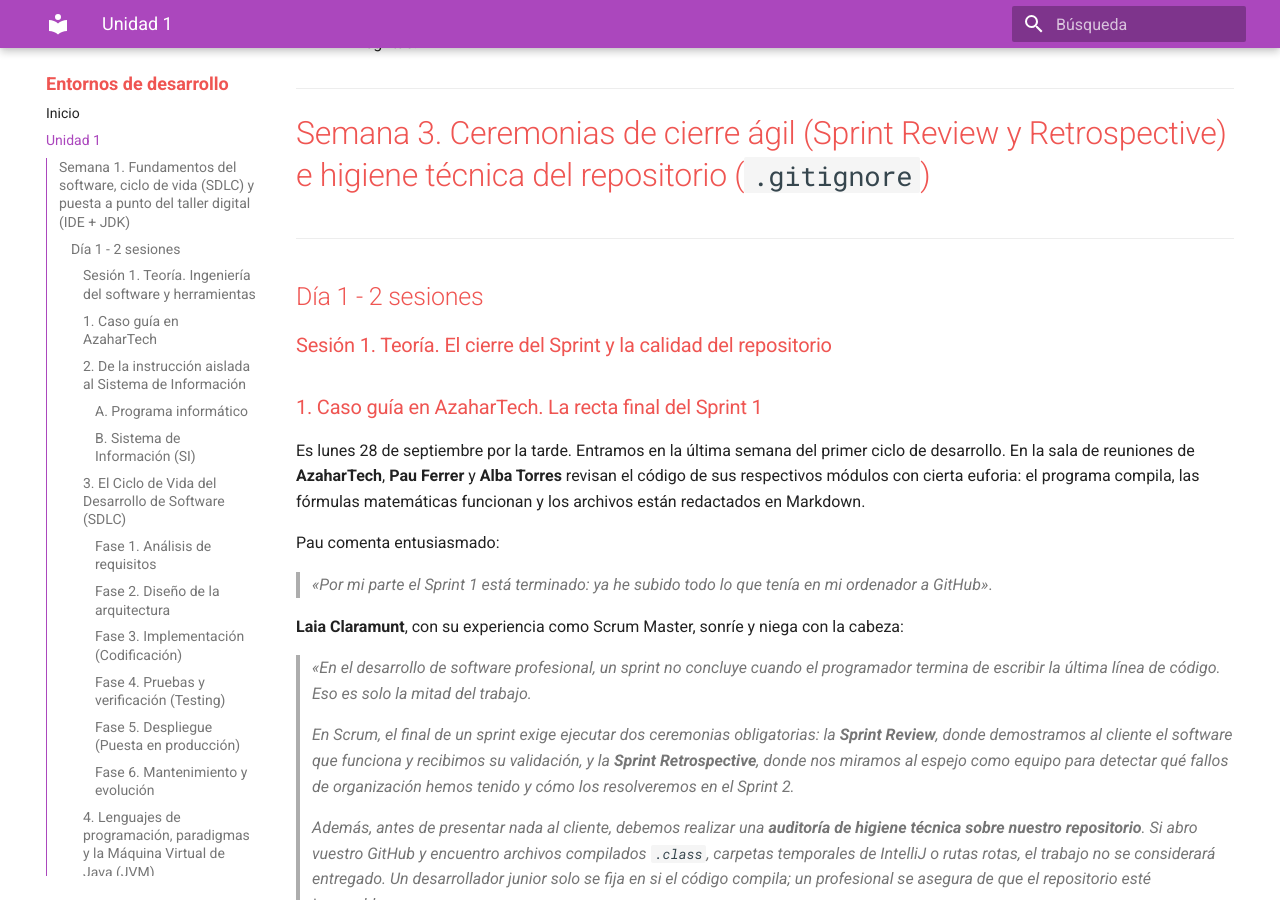
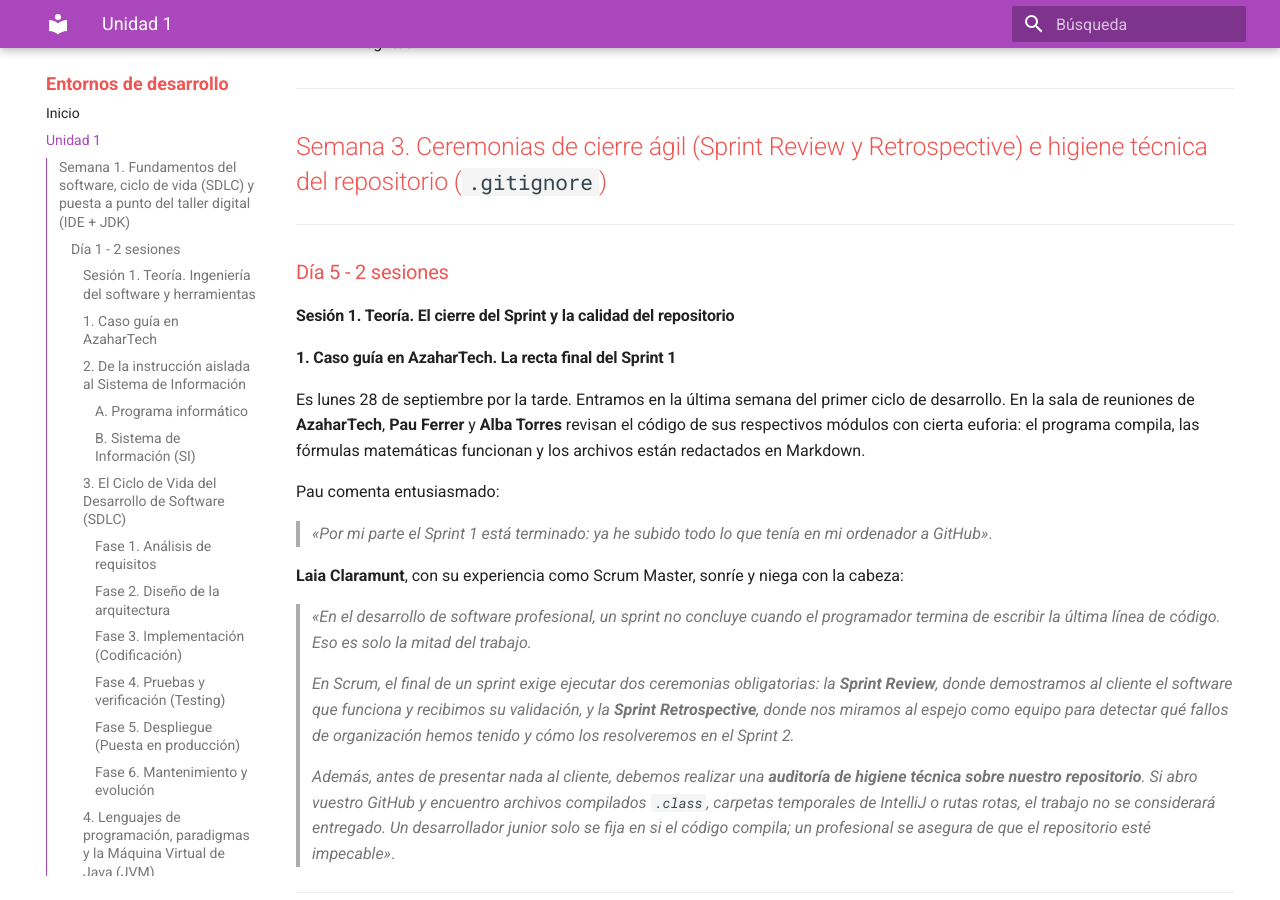
Before and after one commit to garmarcj/DAM-ED-20262027, an MkDocs documentation site: the page built from docs/unidad1.md, in a window 1280 px wide and 900 px high, scrolled down 20724 px. Built offline with MkDocs 1.6.1 and Material for MkDocs 9.7.7, drawn with Linux system fonts in a browser that asks for light colours.

Commit message:
[Curso 2026-2027] Cambios menores en la semana 3 de la unidad 1

````diff
--- a/docs/unidad1.md
+++ b/docs/unidad1.md
@@ -776,15 +776,15 @@ Desarrollo de una solución informática multiplataforma para optimizar los proc
 
 ---
 
-# Semana 3. Ceremonias de cierre ágil (Sprint Review y Retrospective) e higiene técnica del repositorio (`.gitignore`)
+## Semana 3. Ceremonias de cierre ágil (Sprint Review y Retrospective) e higiene técnica del repositorio (`.gitignore`)
 
 ---
 
-## Día 1 - 2 sesiones
+### Día 5 - 2 sesiones
 
-### Sesión 1. Teoría. El cierre del Sprint y la calidad del repositorio
+#### Sesión 1. Teoría. El cierre del Sprint y la calidad del repositorio
 
-### 1. Caso guía en AzaharTech. La recta final del Sprint 1
+#### 1. Caso guía en AzaharTech. La recta final del Sprint 1
 
 Es lunes 28 de septiembre por la tarde. Entramos en la última semana del primer ciclo de desarrollo. En la sala de reuniones de **AzaharTech**, **Pau Ferrer** y **Alba Torres** revisan el código de sus respectivos módulos con cierta euforia: el programa compila, las fórmulas matemáticas funcionan y los archivos están redactados en Markdown.
 
@@ -800,7 +800,7 @@ Pau comenta entusiasmado:
 
 ---
 
-### 2. Las ceremonias de cierre del Sprint: Review frente a Retrospective
+#### 2. Las ceremonias de cierre del Sprint: Review frente a Retrospective
 
 En los modelos predictivos clásicos (*modelo en cascada*), los proyectos terminaban con una entrega masiva y fría de documentos al cabo de meses. Scrum introduce dos eventos de inspección y adaptación al término de cada ciclo de 3 semanas:
 
@@ -817,12 +817,12 @@ En los modelos predictivos clásicos (*modelo en cascada*), los proyectos termin
 └───────────────────────────────┴─────────────────────────────────────────────────────────┘
 ```
 
-#### A. La Revisión del Sprint (*Sprint Review*)
+##### A. La Revisión del Sprint (*Sprint Review*)
 * **Objetivo** Inspeccionar el **Incremento de Software** completado durante las 3 semanas y adaptar el *Product Backlog* según las impresiones del cliente.
 * **Dinámica.** El equipo realiza una demostración en vivo del software funcionando (la clase `MiProyecto.java` del caso guía o de su proyecto propio). Se explican las decisiones tomadas y se verifica si se ha cumplido la **Definición de Hecho (*Definition of Done - DoD*)**.
 * **El valor del feedback.** El cliente puede solicitar ajustes para el siguiente sprint (*ejemplo: «necesitamos que el tiempo de espera no supere los 5 segundos»*), los cuales se incorporan de forma natural al backlog del Sprint 2.
 
-#### B. La Retrospectiva del Sprint (*Sprint Retrospective*)
+##### B. La Retrospectiva del Sprint (*Sprint Retrospective*)
 * **Objetivo.** Analizar la salud operativa del equipo de desarrollo, identificando qué prácticas han funcionado y qué obstáculos técnicos o humanos han frenado el ritmo de trabajo.
 * **El método de las 3 columnas de AzaharTech:**
     1. **Mantener (*Keep*).** Buenas prácticas consolidadas (*por ejemplo, diseñar en PSeInt antes de picar Java ahorraron errores; los commits convencionales facilitaron rastrear cambios*).
@@ -831,11 +831,11 @@ En los modelos predictivos clásicos (*modelo en cascada*), los proyectos termin
 
 ---
 
-### 3. Principios de higiene técnica. El control estricto de `.gitignore`
+#### 3. Principios de higiene técnica. El control estricto de `.gitignore`
 
 Uno de los errores más graves que comete un desarrollador novel al utilizar Git es confundir un **repositorio de código fuente** con una **carpeta compartida en la nube** (como Google Drive o NextCloud).
 
-#### ¿Por qué jamás deben subirse archivos binarios o temporales al repositorio?
+##### ¿Por qué jamás deben subirse archivos binarios o temporales al repositorio?
 1. **Contaminación del historial.** Los archivos compilados (`.class`, `.jar`, `.exe`) son binarios que cambian por completo cada vez que recompilas. Si los subes a Git, la base de datos del repositorio aumentará de tamaño de forma exponencial con información inútil.
 2. **Conflictos entre sistemas operativos.** Si subes la carpeta oculta `.idea/` o los archivos de configuración local de tu ordenador con Windows, cuando otro compañero (o el profesor que califica en GNU/Linux) clone el repositorio, el proyecto colapsará porque las rutas de disco no coincidirán.
 3. **Seguridad.** Los archivos temporales pueden contener credenciales de sesión, rutas absolutas privadas de tu disco duro o cachés del sistema.
@@ -849,7 +849,7 @@ Uno de los errores más graves que comete un desarrollador novel al utilizar Git
                                                  └── .idea/workspace.xml◄── [ERROR GRAVE: privado]
 ```
 
-#### El archivo `.gitignore`: el guardián de la limpieza
+##### El archivo `.gitignore`: el guardián de la limpieza
 El archivo `.gitignore` situado en la raíz del proyecto le indica al motor de Git qué archivos y directorios debe **ignorar por completo**, impidiendo que aparezcan en el *Staging Area* aunque se modifiquen en el disco duro.
 
 * **Patrones y comodines estándar:**
@@ -860,7 +860,7 @@ El archivo `.gitignore` situado en la raíz del proyecto le indica al motor de G
 
 ---
 
-### Sesión 2. Laboratorio práctico guiado. Auditoría de higiene y purga del repositorio
+#### Sesión 2. Laboratorio práctico guiado. Auditoría de higiene y purga del repositorio
 Alba Torres y Pau Ferrer abren la terminal integrada de IntelliJ:
 > *«Ha llegado el momento de auditar nuestro repositorio antes de la entrega formal. Vamos a comprobar el estado de los archivos con Git, aprenderemos a eliminar del seguimiento cualquier archivo temporal que se haya colado por accidente y consolidaremos el archivo `.gitignore` definitivo de AzaharTech»*.
 
@@ -870,7 +870,7 @@ Aquí tienes la reescritura completa de los cuatro pasos adaptada al entorno **1
 
 ---
 
-#### Paso 1. Auditoría visual de archivos en el árbol de proyectos de IntelliJ
+##### Paso 1. Auditoría visual de archivos en el árbol de proyectos de IntelliJ
 
 1. Abre tu proyecto en **IntelliJ IDEA**.
 2. Despliega la ventana lateral del explorador de proyectos pulsando el atajo **`Alt + 1`**.
@@ -886,7 +886,7 @@ Aquí tienes la reescritura completa de los cuatro pasos adaptada al entorno **1
 
 ---
 
-#### Paso 2. Retirada visual de archivos no deseados de Git (sin borrarlos del disco)
+##### Paso 2. Retirada visual de archivos no deseados de Git (sin borrarlos del disco)
 
 Si en las semanas anteriores se confirmó por error una carpeta temporal o un archivo compilado, se puede corregir en tres pasos:
 
@@ -896,7 +896,7 @@ Si en las semanas anteriores se confirmó por error una carpeta temporal o un ar
 
 ---
 
-#### Paso 3. Consolidación de las reglas universales en `.gitignore`
+##### Paso 3. Consolidación de las reglas universales en `.gitignore`
 
 1. Abre el archivo **`.gitignore`** situado en la raíz de tu proyecto haciendo doble clic sobre él en IntelliJ IDEA.
 2. Comprueba que contiene las directivas de exclusión estructuradas por bloques:
@@ -935,7 +935,7 @@ desktop.ini
 
 ---
 
-#### Paso 4. Confirmación y sincronización visual con GitHub
+##### Paso 4. Confirmación y sincronización visual con GitHub
 
 1. Abre el panel lateral **Commit** de IntelliJ mediante el atajo **`Ctrl + K`** (o pulsa en el icono verde de verificación en la barra lateral izquierda).
 2. En la lista de cambios preparados (*Staged* o *Changes*), comprueba que aparecen seleccionados:
@@ -953,11 +953,11 @@ desktop.ini
 
 ---
 
-## Día 6 - 1 sesión
+### Día 6 - 1 sesión
 
 ### Teoría. Versionado semántico y etiquetas (*TAGS*)
 
-### 1. Caso guía AzaharTech
+#### 1. Caso guía AzaharTech
 Es viernes 2 de octubre por la tarde. Las tres semanas del Sprint 1 concluyen hoy formalmente. **Laia Claramunt** reúne por última vez en este sprint a todo el equipo de desarrollo de AzaharTech:
 
 > *«Equipo, el lunes que viene comenzaremos el Sprint 2: modificaremos clases en Programación, cambiaremos la configuración de Maven en Entornos de Desarrollo y ampliaremos la documentación.*
@@ -968,7 +968,7 @@ Es viernes 2 de octubre por la tarde. Las tres semanas del Sprint 1 concluyen ho
 
 ---
 
-### 2. Fundamentos del versionado semántico y las etiquetas en Git
+#### 2. Fundamentos del versionado semántico y las etiquetas en Git
 
 ```
  commit a1b2 (feat) ──► commit c3d4 (docs) ──► commit e5f6 (chore) ──► commit 7a8b (docs)
@@ -977,11 +977,11 @@ Es viernes 2 de octubre por la tarde. Las tres semanas del Sprint 1 concluyen ho
                                                                  (Puntero estático e inmutable)
 ```
 
-#### A. ¿Qué es un Git Tag y en qué se diferencia de una rama?
+##### A. ¿Qué es un Git Tag y en qué se diferencia de una rama?
 * **Etiqueta (*Tag*).** Es una marca fija, estática e inmutable que apunta a un commit específico del historial. Una vez creada, **jamás se mueve**. Aunque el proyecto continúe recibiendo cientos de commits en el futuro, el tag siempre permitirá recuperar el estado exacto del código en el instante preciso en que se creó.
 * **Rama (*Branch*).** Es un puntero móvil que avanza automáticamente cada vez que realizas un nuevo commit. Se utiliza para desarrollar tareas activas.
 
-#### B. El estándar de versionado semántico (*SemVer 2.0.0*)
+##### B. El estándar de versionado semántico (*SemVer 2.0.0*)
 El estándar de la industria establece que las versiones del software deben seguir el formato numérico:
 
 ```text
@@ -996,8 +996,8 @@ v X . Y . Z
 
 ---
 
-### Laboratorio práctico guiado. Firma de la Release y entrega oficial
-#### Paso 1. Actualización final y cierre del Sprint Backlog 1 en `README.md`
+#### Laboratorio práctico guiado. Firma de la Release y entrega oficial
+##### Paso 1. Actualización final y cierre del Sprint Backlog 1 en `README.md`
 1. Abre tu proyecto en IntelliJ IDEA.
 2. Abre el archivo `README.md` situado en la raíz de tu carpeta personal.
 3. Edita la sección del backlog para marcar **todas las casillas al 100 % de cumplimiento** sustituyendo los espacios `[ ]` por una `x` minúscula `[x]`:
@@ -1031,7 +1031,7 @@ v X . Y . Z
 
 ---
 
-#### Paso 2. Creación de la etiqueta de versión formal (*Git Tag*)
+##### Paso 2. Creación de la etiqueta de versión formal (*Git Tag*)
 1. En el menú superior de IntelliJ, ve a: **Git -> New Tag...**
 2. Se abrirá una ventana emergente:
    * **Tag Name.** Escribe exactamente `v0.1.0-sprint1` (todo en minúsculas y sin espacios).
@@ -1044,7 +1044,7 @@ v X . Y . Z
 
 ---
 
-#### Paso 3. Publicación del Tag en el servidor remoto de GitHub (*Push Tags*)
+##### Paso 3. Publicación del Tag en el servidor remoto de GitHub (*Push Tags*)
 Por defecto, cuando realizas un `git push`, Git solo envía los nuevos commits de las ramas, **pero no sube las etiquetas**. Para sincronizar los tags con GitHub:
 
 1. **Desde la interfaz de IntelliJ:**
@@ -1054,7 +1054,7 @@ Por defecto, cuando realizas un `git push`, Git solo envía los nuevos commits d
 
 ---
 
-#### Paso 4. Verificación final en la interfaz web de GitHub (lista de cotejo de la entrega)
+##### Paso 4. Verificación final en la interfaz web de GitHub (lista de cotejo de la entrega)
 1. Abre tu navegador web y entra en la página principal de tu repositorio en GitHub.
 2. Realiza las siguientes cuatro comprobaciones visuales de calidad:
    * **Portada (`README.md`).** Verifica que todas las tareas del Sprint Backlog 1 aparecen con su casilla marcada (`[x]`).
@@ -1064,7 +1064,7 @@ Por defecto, cuando realizas un `git push`, Git solo envía los nuevos commits d
 
 ---
 
-### Resumen del Sprint 1 de Entornos de Desarrollo completado
+#### Resumen del Sprint 1 de Entornos de Desarrollo completado
 En estas 6 sesiones (9 horas lectivas en total):
 1. Has interiorizado los fundamentos de la **ingeniería del software (SDLC)** y el marco ágil **Scrum**.
 2. Cuentas con un taller de desarrollo profesional verificado (**OpenJDK 21 + IntelliJ IDEA**).
````
